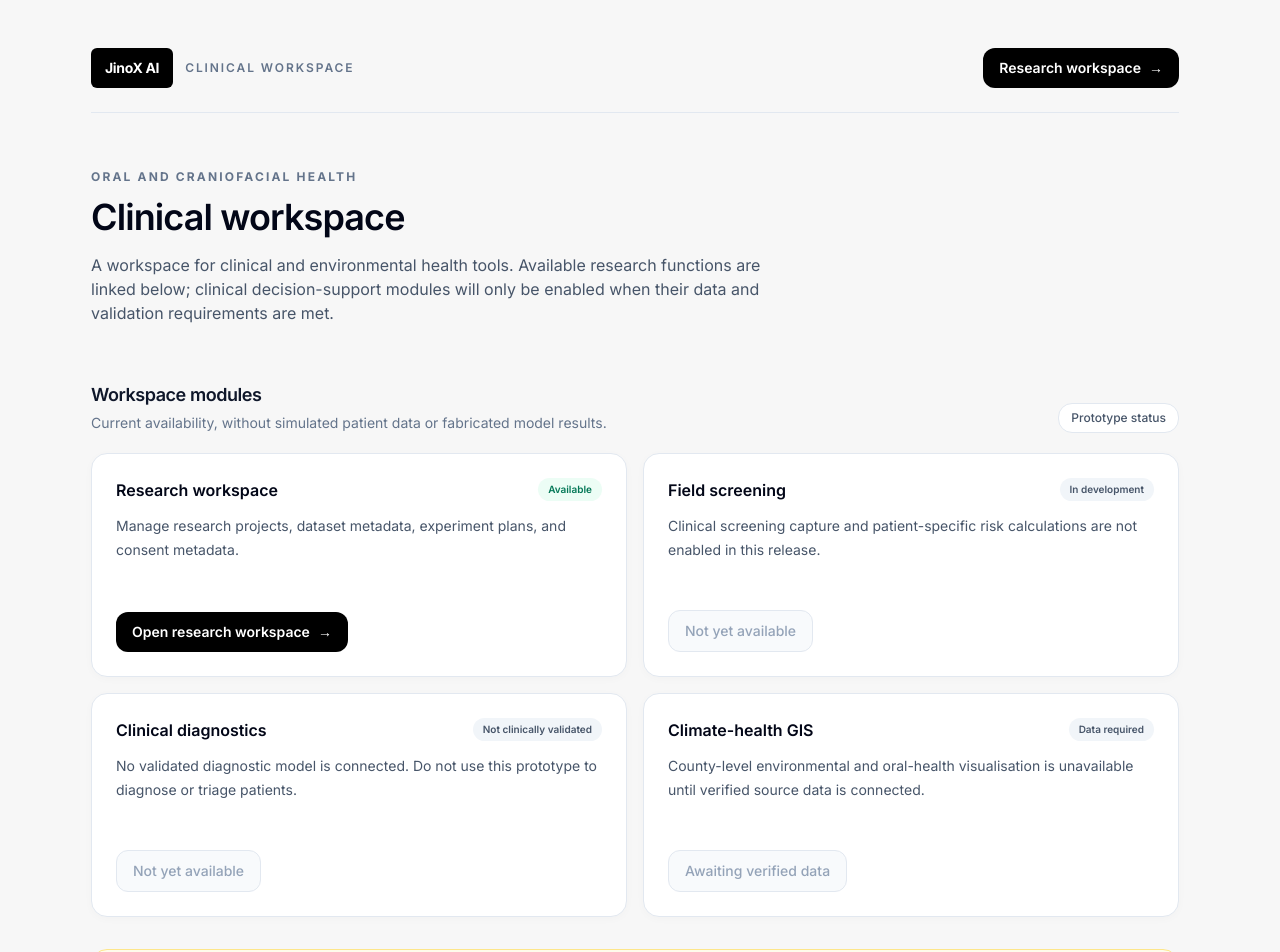
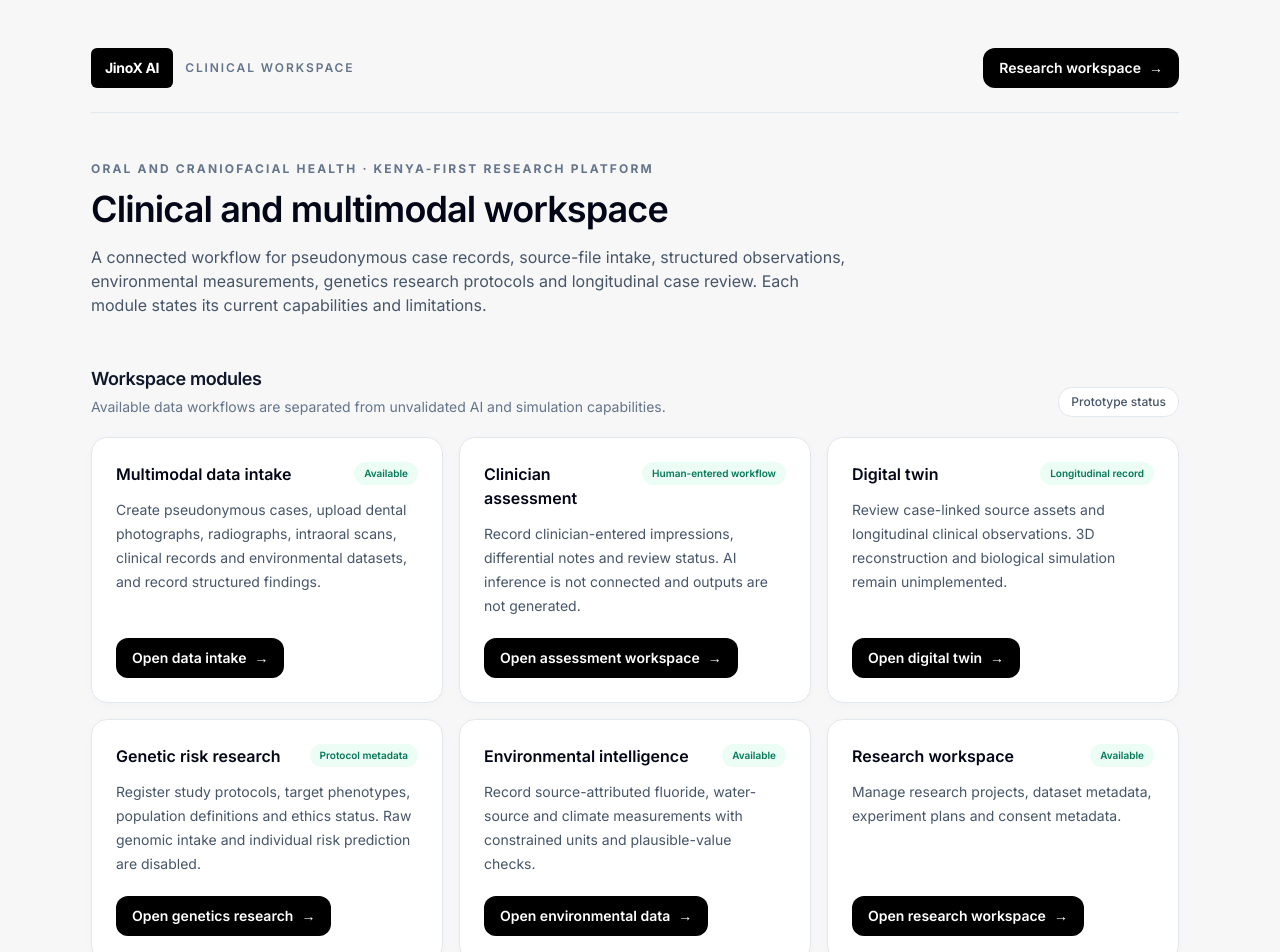
Before and after one commit to eltonarunga/jinox-v1.0, a Next.js app: page /clinical in a window 1280 px wide. Shown: the top 952 px of the page. Built offline with nearby package versions, Linux system fonts and the light colour scheme.

Commit message:
feat: connect clinical workspace to data and research modules

```diff
--- a/app/clinical/page.tsx
+++ b/app/clinical/page.tsx
@@ -1,38 +1,12 @@
 import Link from "next/link";
 
 const modules = [
-  {
-    title: "Research workspace",
-    description: "Manage research projects, dataset metadata, experiment plans, and consent metadata.",
-    href: "/research",
-    action: "Open research workspace",
-    available: true,
-    tag: "Available",
-  },
-  {
-    title: "Field screening",
-    description: "Clinical screening capture and patient-specific risk calculations are not enabled in this release.",
-    href: null,
-    action: "Not yet available",
-    available: false,
-    tag: "In development",
-  },
-  {
-    title: "Clinical diagnostics",
-    description: "No validated diagnostic model is connected. Do not use this prototype to diagnose or triage patients.",
-    href: null,
-    action: "Not yet available",
-    available: false,
-    tag: "Not clinically validated",
-  },
-  {
-    title: "Climate-health GIS",
-    description: "County-level environmental and oral-health visualisation is unavailable until verified source data is connected.",
-    href: null,
-    action: "Awaiting verified data",
-    available: false,
-    tag: "Data required",
-  },
+  { title: "Multimodal data intake", description: "Create pseudonymous cases, upload dental photographs, radiographs, intraoral scans, clinical records and environmental datasets, and record structured findings.", href: "/data", action: "Open data intake", tag: "Available", available: true },
+  { title: "Clinician assessment", description: "Record clinician-entered impressions, differential notes and review status. AI inference is not connected and outputs are not generated.", href: "/diagnostics", action: "Open assessment workspace", tag: "Human-entered workflow", available: true },
+  { title: "Digital twin", description: "Review case-linked source assets and longitudinal clinical observations. 3D reconstruction and biological simulation remain unimplemented.", href: "/twin", action: "Open digital twin", tag: "Longitudinal record", available: true },
+  { title: "Genetic risk research", description: "Register study protocols, target phenotypes, population definitions and ethics status. Raw genomic intake and individual risk prediction are disabled.", href: "/genetics", action: "Open genetics research", tag: "Protocol metadata", available: true },
+  { title: "Environmental intelligence", description: "Record source-attributed fluoride, water-source and climate measurements with constrained units and plausible-value checks.", href: "/environment", action: "Open environmental data", tag: "Available", available: true },
+  { title: "Research workspace", description: "Manage research projects, dataset metadata, experiment plans and consent metadata.", href: "/research", action: "Open research workspace", tag: "Available", available: true },
 ];
 
 export default function ClinicalWorkspacePage() {
@@ -49,11 +23,11 @@ export default function ClinicalWorkspacePage() {
           </Link>
         </header>
 
-        <section className="py-10 sm:py-14">
-          <p className="text-xs font-bold uppercase tracking-[.18em] text-slate-500">Oral and craniofacial health</p>
-          <h1 className="mt-3 max-w-3xl text-3xl font-semibold tracking-tight text-slate-950 sm:text-4xl">Clinical workspace</h1>
-          <p className="mt-4 max-w-2xl text-sm leading-6 text-slate-600 sm:text-base">
-            A workspace for clinical and environmental health tools. Available research functions are linked below; clinical decision-support modules will only be enabled when their data and validation requirements are met.
+        <section className="py-10 sm:py-12">
+          <p className="text-xs font-bold uppercase tracking-[.18em] text-slate-500">Oral and craniofacial health · Kenya-first research platform</p>
+          <h1 className="mt-3 max-w-3xl text-3xl font-semibold tracking-tight text-slate-950 sm:text-4xl">Clinical and multimodal workspace</h1>
+          <p className="mt-4 max-w-3xl text-sm leading-6 text-slate-600 sm:text-base">
+            A connected workflow for pseudonymous case records, source-file intake, structured observations, environmental measurements, genetics research protocols and longitudinal case review. Each module states its current capabilities and limitations.
           </p>
         </section>
 
@@ -61,37 +35,33 @@ export default function ClinicalWorkspacePage() {
           <div className="flex flex-wrap items-end justify-between gap-3">
             <div>
               <h2 id="modules-heading" className="text-lg font-semibold tracking-tight">Workspace modules</h2>
-              <p className="mt-1 text-sm text-slate-500">Current availability, without simulated patient data or fabricated model results.</p>
+              <p className="mt-1 text-sm text-slate-500">Available data workflows are separated from unvalidated AI and simulation capabilities.</p>
             </div>
             <span className="rounded-full border border-slate-200 bg-white px-3 py-1.5 text-xs font-medium text-slate-600">Prototype status</span>
           </div>
 
-          <div className="mt-5 grid gap-4 sm:grid-cols-2">
+          <div className="mt-5 grid gap-4 sm:grid-cols-2 lg:grid-cols-3">
             {modules.map((module) => (
               <article key={module.title} className="flex min-h-56 flex-col rounded-2xl border border-slate-200 bg-white p-5 shadow-[0_2px_10px_rgba(15,23,42,0.025)] sm:p-6">
                 <div className="flex items-start justify-between gap-3">
                   <h3 className="text-base font-semibold text-slate-950">{module.title}</h3>
-                  <span className={`shrink-0 rounded-full px-2.5 py-1 text-[10px] font-semibold ${module.available ? "bg-emerald-50 text-emerald-700" : "bg-slate-100 text-slate-600"}`}>{module.tag}</span>
+                  <span className="shrink-0 rounded-full bg-emerald-50 px-2.5 py-1 text-[10px] font-semibold text-emerald-700">{module.tag}</span>
                 </div>
                 <p className="mt-3 flex-1 text-sm leading-6 text-slate-600">{module.description}</p>
-                {module.available && module.href ? (
-                  <Link href={module.href} className="mt-5 inline-flex min-h-10 w-fit items-center gap-2 rounded-xl bg-black px-4 py-2.5 text-sm font-semibold text-white transition hover:bg-slate-800 focus-visible:outline-none focus-visible:ring-2 focus-visible:ring-black focus-visible:ring-offset-2">{module.action} <span aria-hidden="true">→</span></Link>
-                ) : (
-                  <span aria-disabled="true" className="mt-5 inline-flex min-h-10 w-fit cursor-not-allowed items-center rounded-xl border border-slate-200 bg-slate-50 px-4 py-2.5 text-sm font-medium text-slate-400">{module.action}</span>
-                )}
+                <Link href={module.href} className="mt-5 inline-flex min-h-10 w-fit items-center gap-2 rounded-xl bg-black px-4 py-2.5 text-sm font-semibold text-white transition hover:bg-slate-800 focus-visible:outline-none focus-visible:ring-2 focus-visible:ring-black focus-visible:ring-offset-2">{module.action} <span aria-hidden="true">→</span></Link>
               </article>
             ))}
           </div>
         </section>
 
         <aside className="mt-8 rounded-2xl border border-amber-200 bg-amber-50 p-5 sm:p-6" aria-label="Clinical safety notice">
-          <h2 className="text-sm font-semibold text-amber-950">Clinical safety notice</h2>
+          <h2 className="text-sm font-semibold text-amber-950">Clinical safety and data protection</h2>
           <p className="mt-2 text-sm leading-6 text-amber-900">
-            This prototype is not a medical device and does not provide validated diagnosis, treatment recommendations, or patient triage. Do not enter identifiable patient information. Use established clinical protocols and professional judgement for patient care.
+            This prototype is not a validated medical device and does not provide AI-generated diagnosis, treatment recommendations or patient triage. Use only pseudonymous data for which appropriate consent or ethics authorization exists. Do not upload direct identifiers. The current upload flow does not perform image-pixel de-identification, malware scanning or automated row-level CSV validation.
           </p>
         </aside>
 
-        <footer className="mt-8 border-t border-slate-200 pt-5 text-xs text-slate-400">JinoX AI · Clinical workspace · Prototype</footer>
+        <footer className="mt-8 border-t border-slate-200 pt-5 text-xs text-slate-400">JinoX AI · Clinical workspace · Research prototype</footer>
       </div>
     </main>
   );
```
